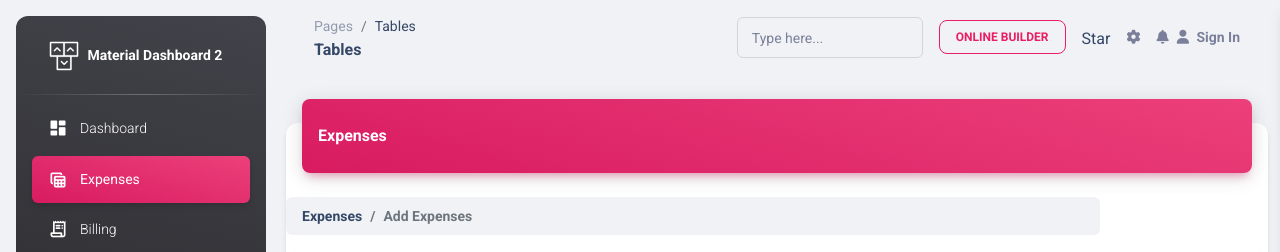
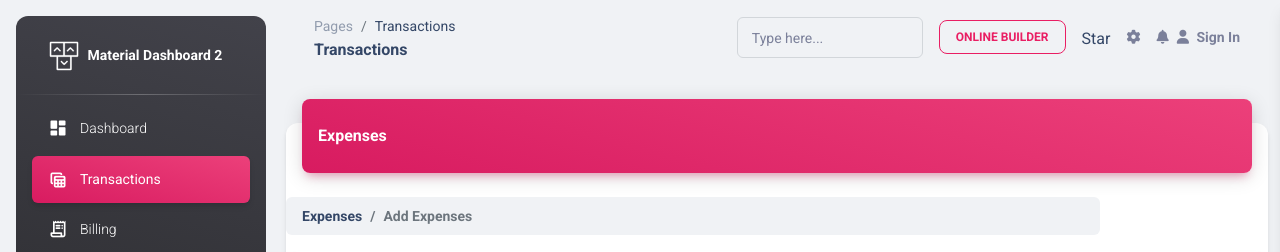
Before and after one commit to peterg-xd/Pokemon-Gao, a Django app: page /add_expense.html/ in a window 1280 px wide. Shown: the top 252 px of the page. Run offline with Django 5.2, Linux system fonts and the light colour scheme; a user stored in the database is signed in; data that the repository does not hold is empty; some libraries are stand-ins or nearby versions.

Commit message:
name changed some headers

```diff
--- a/myapp/views.py
+++ b/myapp/views.py
@@ -38,7 +38,7 @@ def dashboard(request):
 @login_required(login_url='/authentication/sign-in.html')
 def transactions(request):
     categories = Category.objects.all()
-    expenses = Expense.objects.filter(owner=request.user).select_related('category')
+    expenses = Expense.objects.filter(owner=request.user)
     paginator = Paginator(expenses, 5)
     page_number = request.GET.get('page')
     page_obj = Paginator.get_page(paginator, page_number)
--- a/templates/add_expense.html
+++ b/templates/add_expense.html
@@ -63,11 +63,11 @@
           </a>
         </li>
         <li class="nav-item">
-          <a class="nav-link text-white active bg-gradient-primary" href="../expenses.html">
+          <a class="nav-link text-white active bg-gradient-primary" href="../transactions.html">
             <div class="text-white text-center me-2 d-flex align-items-center justify-content-center">
               <i class="material-icons opacity-10">table_view</i>
             </div>
-            <span class="nav-link-text ms-1">Expenses</span>
+            <span class="nav-link-text ms-1">Transactions</span>
           </a>
         </li>
         <li class="nav-item">
@@ -145,9 +145,9 @@
         <nav aria-label="breadcrumb">
           <ol class="breadcrumb bg-transparent mb-0 pb-0 pt-1 px-0 me-sm-6 me-5">
             <li class="breadcrumb-item text-sm"><a class="opacity-5 text-dark" href="javascript:;">Pages</a></li>
-            <li class="breadcrumb-item text-sm text-dark active" aria-current="page">Tables</li>
+            <li class="breadcrumb-item text-sm text-dark active" aria-current="page">Transactions</li>
           </ol>
-          <h6 class="font-weight-bolder mb-0">Tables</h6>
+          <h6 class="font-weight-bolder mb-0">Transactions</h6>
         </nav>
         <div class="collapse navbar-collapse mt-sm-0 mt-2 me-md-0 me-sm-4" id="navbar">
           <div class="ms-md-auto pe-md-3 d-flex align-items-center">
@@ -278,7 +278,7 @@
                       <div class="block-container font-weight-bolder mb-0">
                         <nav aria-label="breadcrumb">
                             <ol class="breadcrumb">
-                                <li class="breadcrumb-item"><a href="{% url 'expenses' %}">Expenses</a></li>
+                                <li class="breadcrumb-item"><a href="{% url 'transactions' %}">Expenses</a></li>
                                 <li class="breadcrumb-item active" aria-current="page">Add Expenses</li>
                             </ol>
                         </nav>
--- a/templates/edit_expense.html
+++ b/templates/edit_expense.html
@@ -63,11 +63,11 @@
           </a>
         </li>
         <li class="nav-item">
-          <a class="nav-link text-white active bg-gradient-primary" href="../expenses.html">
+          <a class="nav-link text-white active bg-gradient-primary" href="../transactions.html">
             <div class="text-white text-center me-2 d-flex align-items-center justify-content-center">
               <i class="material-icons opacity-10">table_view</i>
             </div>
-            <span class="nav-link-text ms-1">Expenses</span>
+            <span class="nav-link-text ms-1">Transactions</span>
           </a>
         </li>
         <li class="nav-item">
```
